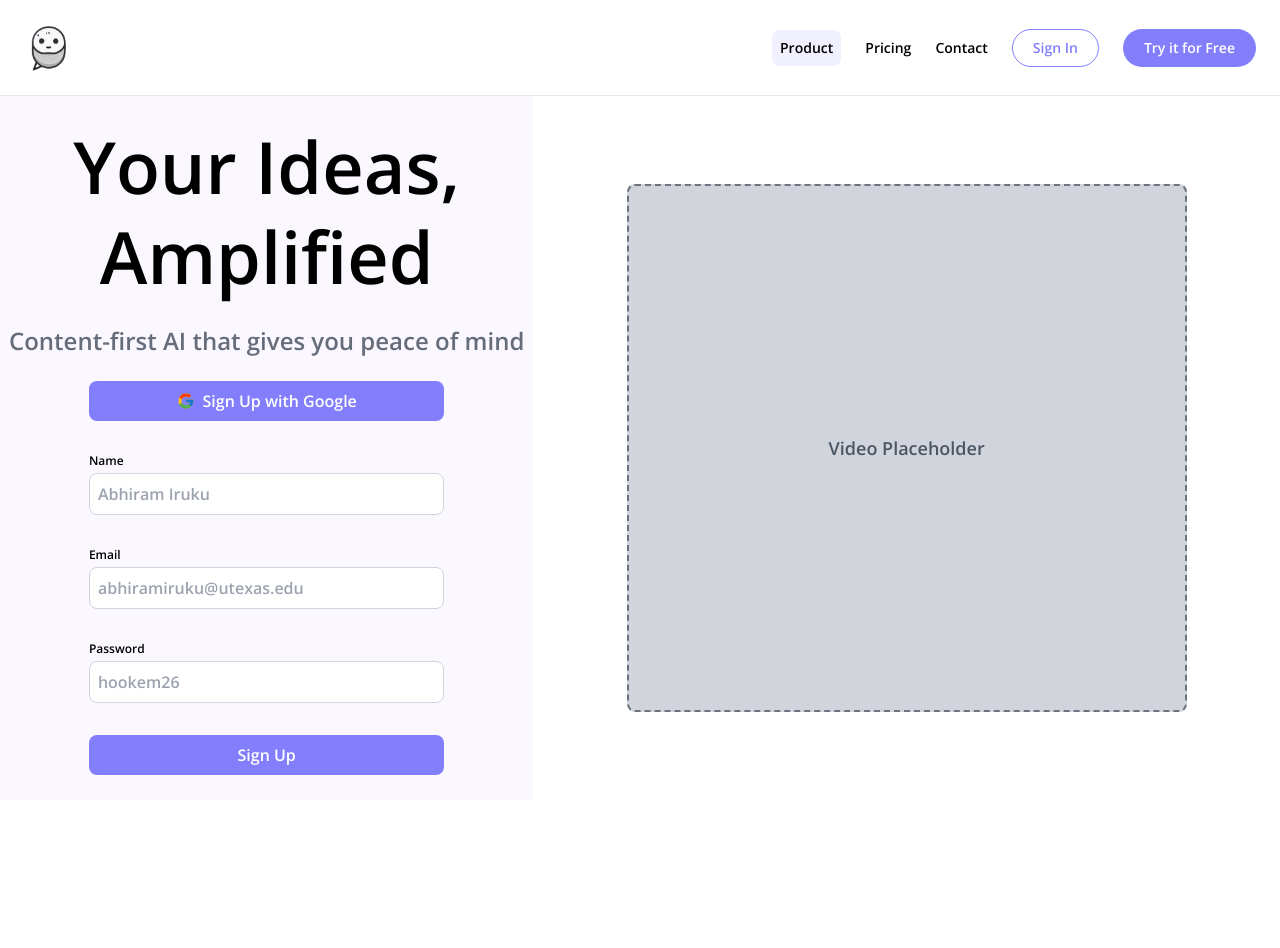
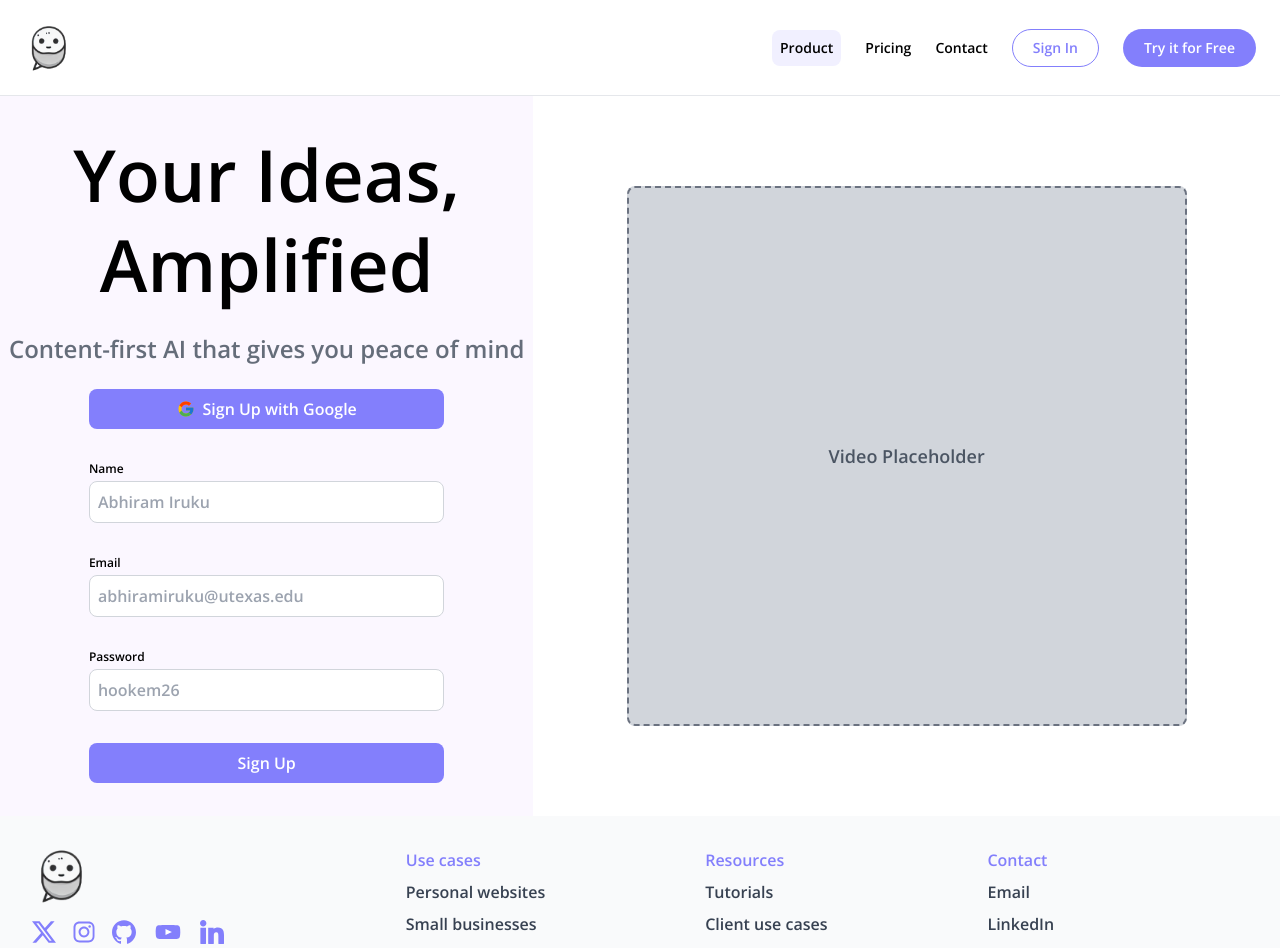
Before and after one commit to SumitNalavade/TrainingWheels, a React (Vite) app in the folder frontend/: page /signup in a window 1280 px wide. Shown: the top 948 px of the page. Before the commit the page ends 800 px from the top, so only its background shows below. Built offline with nearby package versions, Linux system fonts and the light colour scheme; no server answers.

Commit message:
updated spacing for footer and placed in sign in/up pages

```diff
--- a/frontend/src/components/Footer.tsx
+++ b/frontend/src/components/Footer.tsx
@@ -8,7 +8,7 @@ import yt from "../assets/yt.svg";
 
 const Footer: React.FC = () => {
     return (
-        <footer className="bg-gray-50 p-8 pb-24">
+        <footer className="bg-gray-50 p-8 pb-8">
             <div className="container mx-auto flex items-start">
 
                 <div className="flex flex-col space-y-4">
@@ -21,7 +21,6 @@ const Footer: React.FC = () => {
                         <img src={linkedin} alt="LinkedIn icon" className="h-6 w-6" />
                     </div>
                 </div>
-
 
                 <div className="flex-1 flex justify-center space-x-40">
 
--- a/frontend/src/pages/SignInPage.tsx
+++ b/frontend/src/pages/SignInPage.tsx
@@ -5,10 +5,11 @@ import axios from "axios";
 import useAppStore from "../stores/useAppStore";
 import { signInWithGoogle } from "../services/authService";
 import Navbar from "../components/Navbar";
+import Footer from "../components/Footer";
 
 const SignInPage: React.FC = () => {
   const navigate = useNavigate();
-    const setUser = useAppStore(state => state.setUser);
+  const setUser = useAppStore((state) => state.setUser);
 
   const [email, setEmail] = useState("");
   const [password, setPassword] = useState("");
@@ -17,7 +18,9 @@ const SignInPage: React.FC = () => {
     event.preventDefault();
 
     try {
-            const user = (await axios.post("http://127.0.0.1:5000/signin", { email, password })).data;
+      const user = (
+        await axios.post("http://127.0.0.1:5000/signin", { email, password })
+      ).data;
 
       if (user) {
         setUser(user);
@@ -44,9 +47,9 @@ const SignInPage: React.FC = () => {
   };
 
   return (
-        <div className="flex flex-col h-screen">
-            <Navbar noMargin/>
-            <div className="flex flex-grow">
+    <div className="flex flex-col min-h-screen">
+      <Navbar noMargin />
+      <div className="flex flex-grow min-h-[90vh]">
         <div className="w-5/12 bg-[#FBF7FF] flex flex-col justify-center items-center text-center">
           <h1 className="text-7xl font-bold leading-tight">
             <span>Your Ideas,</span>
@@ -65,9 +68,14 @@ const SignInPage: React.FC = () => {
             <FcGoogle className="mr-2 text-lg" /> Sign In with Google
           </button>
 
-                    <form className="w-2/3 flex flex-col items-center mt-8" onSubmit={handleSignIn}>
+          <form
+            className="w-2/3 flex flex-col items-center mt-8"
+            onSubmit={handleSignIn}
+          >
             <div className="w-full mb-4">
-                            <p className="mb-1 text-left text-xs font-sans font-semibold">Email</p>
+              <p className="mb-1 text-left text-xs font-sans font-semibold">
+                Email
+              </p>
               <input
                 type="email"
                 placeholder="abhiramiruku@utexas.edu"
@@ -76,7 +84,9 @@ const SignInPage: React.FC = () => {
               />
             </div>
             <div className="w-full mb-4">
-                            <p className="mb-1 text-left text-xs font-sans font-semibold">Password</p>
+              <p className="mb-1 text-left text-xs font-sans font-semibold">
+                Password
+              </p>
               <input
                 type="password"
                 placeholder="hookem26"
@@ -93,7 +103,10 @@ const SignInPage: React.FC = () => {
 
             <p className="mt-6 text-sm text-gray-600">
               Don't have an account?{" "}
-                            <Link to="/signup" className="text-[#837FFC] hover:underline font-semibold">
+              <Link
+                to="/signup"
+                className="text-[#837FFC] hover:underline font-semibold"
+              >
                 Sign up
               </Link>
             </p>
@@ -106,6 +119,7 @@ const SignInPage: React.FC = () => {
           </div>
         </div>
       </div>
+      <Footer />
     </div>
   );
 };
--- a/frontend/src/pages/SignUpPage.tsx
+++ b/frontend/src/pages/SignUpPage.tsx
@@ -5,6 +5,7 @@ import axios from "axios";
 import useAppStore from "../stores/useAppStore";
 import { signInWithGoogle } from "../services/authService";
 import Navbar from "../components/Navbar";
+import Footer from "../components/Footer";
 
 const SignInPage: React.FC = () => {
     const navigate = useNavigate();
@@ -45,9 +46,9 @@ const SignInPage: React.FC = () => {
     };
 
     return (
-        <div className="flex flex-col h-screen">
+        <div className="flex flex-col min-h-screen">
             <Navbar noMargin/>
-            <div className="flex flex-grow">
+            <div className="flex flex-grow min-h-[90vh]">
                 <div className="w-5/12 bg-[#FBF7FF] flex flex-col justify-center items-center text-center">
                     <h1 className="text-7xl font-bold leading-tight">
                         <span>Your Ideas,</span>
@@ -109,6 +110,7 @@ const SignInPage: React.FC = () => {
                     </div>
                 </div>
             </div>
+            <Footer />
         </div>
     );
 };
```
Lines whose indentation alone changed are shown as unchanged.
